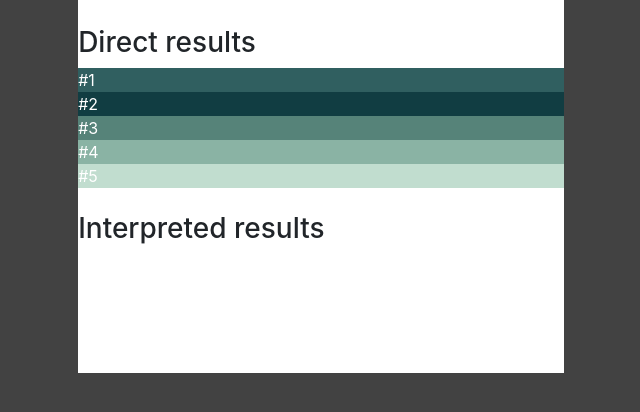
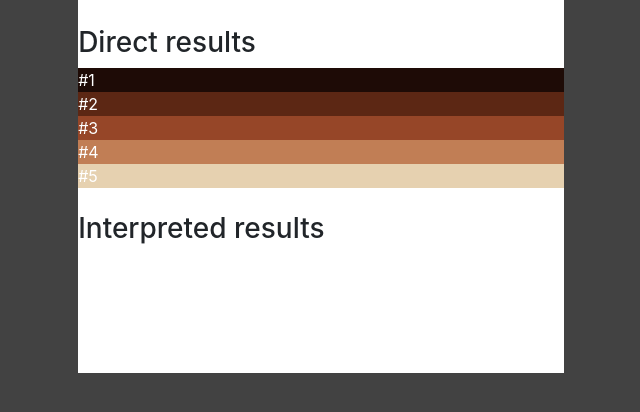
Before and after one commit to DEGoodman/tagbar, a Flask app: page /results in a window 1280 px wide. Shown: the part 102-514 px from the top of the page, without its empty margins (319-959 px from the left). Run offline with Flask 2, Linux system fonts and the light colour scheme; parts of the project's set-up code (start-up, migrations or seed data) failed here and were passed over; some libraries are stand-ins or nearby versions.

```diff
--- a/app/analyzer.py
+++ b/app/analyzer.py
@@ -39,4 +39,4 @@ class Analyze():
         # Generate, save and preview final image
         out=Image.fromarray(arr,mode="RGB")
         out.save(self.img_dir + "Average.jpg")
-        out.show()
+        # out.show()
--- a/app/static/css/colors.css
+++ b/app/static/css/colors.css
@@ -1,19 +1,19 @@
 #a {
-	background-color: rgb(48, 95, 96);
+	background-color: rgb(30, 11, 6);
 }
 
 #b {
-	background-color: rgb(17, 61, 66);
+	background-color: rgb(92, 39, 20);
 }
 
 #c {
-	background-color: rgb(86, 131, 121);
+	background-color: rgb(150, 70, 40);
 }
 
 #d {
-	background-color: rgb(138, 179, 164);
+	background-color: rgb(193, 126, 85);
 }
 
 #e {
-	background-color: rgb(193, 221, 207);
+	background-color: rgb(230, 209, 176);
 }
```
Also changed, not shown: app/main.py (added, +10 -0 lines), app/process.py (+0 -25 lines).
